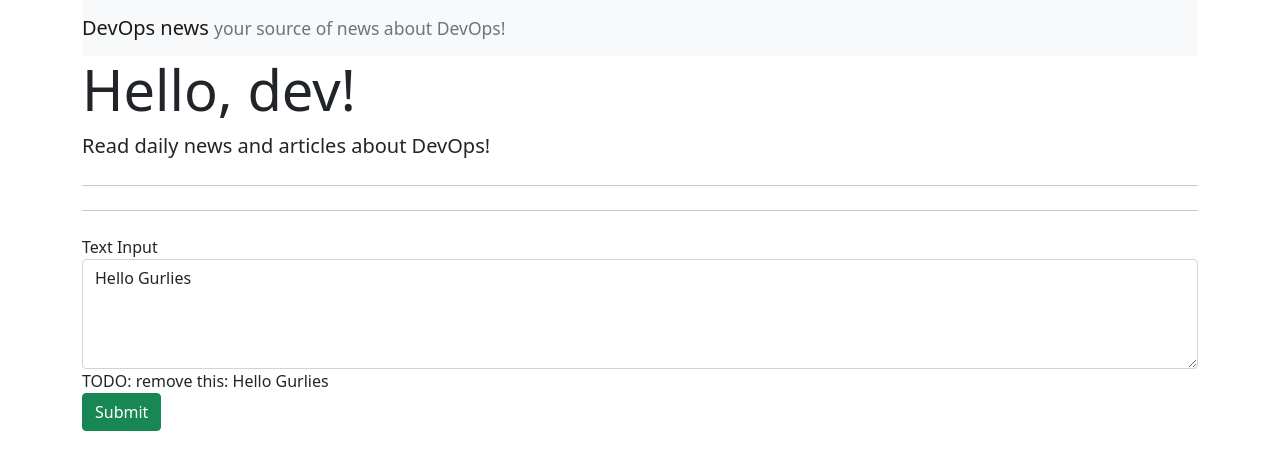
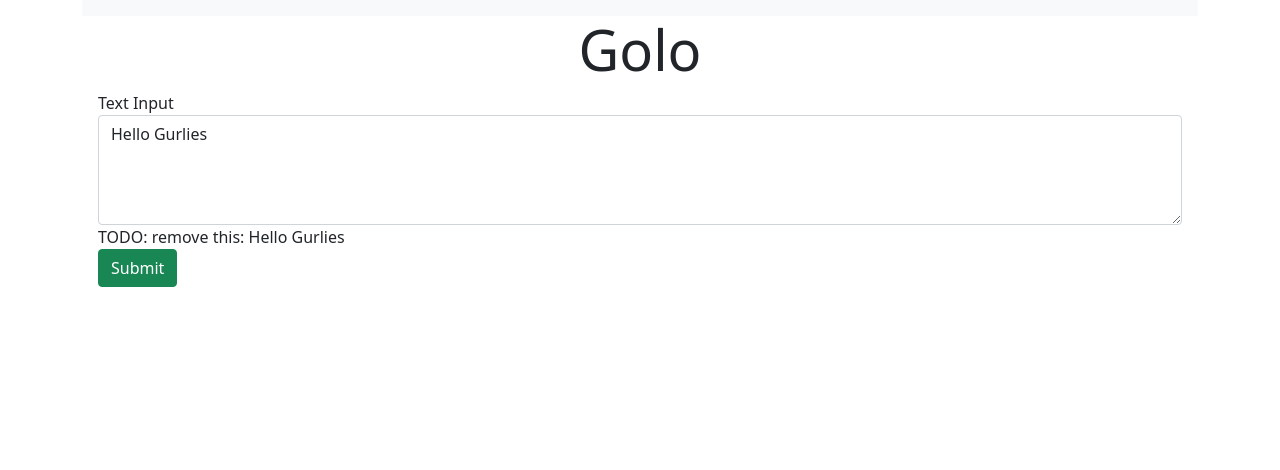
Before and after one commit to donovanrichardson/keywords, an Angular app: page / in a window 1280 px wide. Shown: the top 470 px of the page. Built offline with nearby package versions, Linux system fonts and the light colour scheme.

Commit message:
bootstrap centering

```diff
--- a/src/app/app.component.html
+++ b/src/app/app.component.html
@@ -1,12 +1,12 @@
 <div class="container">
 
   <nav class="navbar navbar-expand-lg navbar-light bg-light">
-    <a class="navbar-brand" href="#">DevOps news
+    <!-- <a class="navbar-brand" href="#">DevOps news
       <small class="text-muted">
         your source of news about DevOps!
       </small>
 
-    </a>
+    </a> -->
 
     <button class="navbar-toggler" type="button" data-toggle="collapse" data-target="#navbarNavAltMarkup"
       aria-controls="navbarNavAltMarkup" aria-expanded="false" aria-label="Toggle navigation">
@@ -14,13 +14,10 @@
     </button>
 
   </nav>
-  <div class="jumbotron">
-    <h1 class="display-4">Hello, dev!</h1>
-    <p class="lead">
-      Read daily news and articles about DevOps!
-    </p>
-    <hr class="my-4">
-    <hr class="my-4">
+  <div class="jumbotron d-flex justify-content-center">
+    <h1 class="display-4">Golo</h1>
+    <!-- <hr class="my-4">
+    <hr class="my-4"> -->
   </div>
 
   <router-outlet></router-outlet>
--- a/src/app/text-form/text-form.component.html
+++ b/src/app/text-form/text-form.component.html
@@ -1,4 +1,4 @@
-<form (ngSubmit)="onSubmit()" #textForm="ngForm" >
+<form (ngSubmit)="onSubmit()" #textForm="ngForm" class="mx-3" >
     <!-- The heroForm template variable is now a reference to the NgForm directive instance that governs the form as a whole. -->
     <div class="form-group">
         <label for="input">Text Input</label>
```
